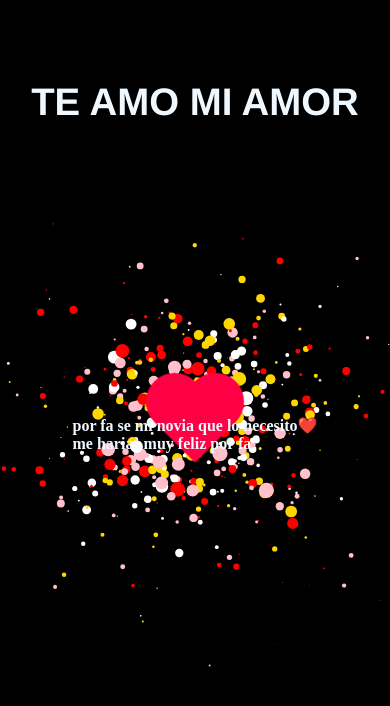
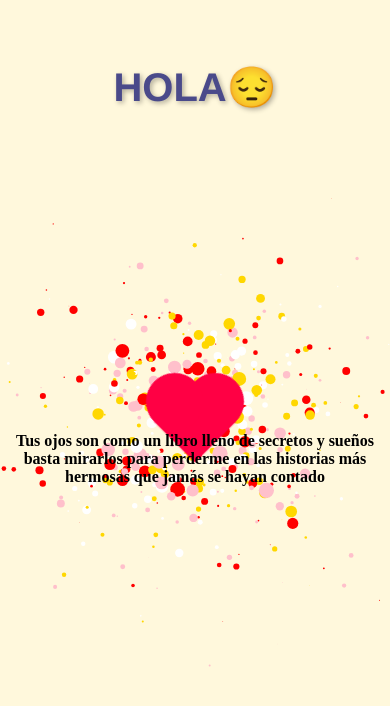
Before and after one commit to Leotucreador/corazonproyect, a plain HTML site: page index.html in a window 390 px wide. Drawn offline with nearby package versions, Linux system fonts and the light colour scheme.

Commit message:
modificacion general

```diff
--- a/index.html
+++ b/index.html
@@ -8,15 +8,15 @@
     <script src="jquery-3.7.1.min.js"></script>
 </head>
 <body>
-    <h1>TE AMO MI AMOR</h1>
+    <h1>HOLA😔</h1>
     <div class="heart-container">
         <div class="corazon"></div>
         <div id="mensaje"></div>
     </div>
     <canvas id="particles"></canvas>
-    <p>por fa se mi novia que lo necesito❤️<br>
-        me harias muy feliz por fa
+    <p>Tus ojos son como un libro lleno de secretos y sueños<br> basta mirarlos para perderme en las historias más hermosas que jamás se hayan contado
     </p>
+
     <audio controls  id="audio1">
         <source src="mi amor por ella.mp3" type="audio/mpeg">
     </audio>
--- a/script.js
+++ b/script.js
@@ -76,7 +76,7 @@ corazon.addEventListener('click', () => {
     mensaje.style.position = 'absolute';
     mensaje.style.top = `${Math.random() * window.innerHeight}px`;
     mensaje.style.left = `${Math.random() * window.innerWidth}px`;
-    mensaje.style.color = 'white';
+    mensaje.style.color = 'darkgreen';
     mensaje.style.fontSize = '26px';
     document.body.appendChild(mensaje);
 
--- a/styles.css
+++ b/styles.css
@@ -81,21 +81,28 @@ canvas {
     left: 0;
     z-index: -1;
 }
-@media (min-width: 300px) and (max-width: 1200px){
+@media (min-width: 310px) and (max-width: 780px){
     body{
-        flex-direction: row;
         width: 100vw;
         height: 100vh;
-        color: aliceblue;
-        gap: 1rem;
+        color: black;
+        background-color: cornsilk;
     }
     h1{
-        font-size: 2.4rem;
-        margin-top: 4rem;
+        font-size: 2rem;
+        margin-top:3rem;
+        text-align: center;
+        color: #4a4a8a;
+        text-shadow: 2px 2px 5px rgba(0, 0, 0, 0.3);
+        font-size: 2.5em;
+    }
+    canvas{
+        position: absolute;
     }
     p{
+        text-align: center;
+        font-family: 'Times New Roman', Times, serif;
+        margin-top: 2rem;
         font-weight: bold;
-        position: absolute;
-        top : 25rem;
     }
 }
```
